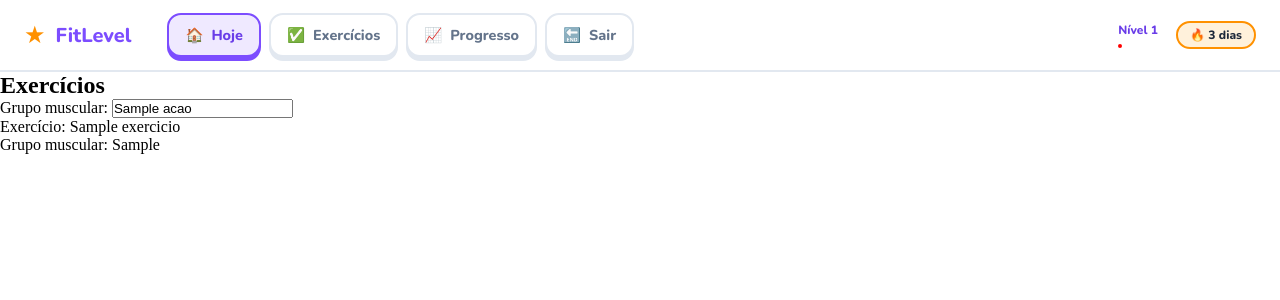
After one commit to fahgundiz/projeto_pi, a Flask app: template templates/exercicios.html in a window 1280 px wide. The commit adds this page. Shown: the top 300 px of the page. Run offline with Flask 3, Linux system fonts and the light colour scheme; the template is opened without the code that fills it: most values are stand-ins (such as "Sample title", 1, 10 or a date in 2020); parts of the project's set-up code (start-up, migrations or seed data) failed here and were passed over.

Commit message:
feat: adiciona template para o crud dos exercícios

```diff
--- a/app.py
+++ b/app.py
@@ -2,6 +2,7 @@ from flask import Flask
 
 from controllers.html_base_controller import HTMLBaseController
 from controllers.login_controller import LoginController
+from controllers.usuario_controller import UsuarioController
 from database.connection import Banco
 from database.tables import Tabelas
 
@@ -40,6 +41,7 @@ tabelas.criar_tabelas()
 #Registra as rotas
 HTMLBaseController(app)
 LoginController(app)
+UsuarioController(app)
 
 if __name__ == "__main__":
     app.run(debug=True)
--- a/templates/base.html
+++ b/templates/base.html
@@ -24,7 +24,7 @@
         <span>🏠</span> Hoje
       </button>
 
-      <a href="#" class="nav-btn" data-view="habitos">
+      <a href="{{url_for('exercicios')}}" class="nav-btn" data-view="habitos">
         <span>✅</span> Exercícios
       </a>
 
--- /dev/null
+++ b/templates/exercicios.html
@@ -0,0 +1,30 @@
+{% extends "base.html" %}
+{% block styles %}
+
+{% endblock %}
+
+{% block content %}
+<section class="content">
+    <h1>Exercícios</h1>
+    <form action="{{url_for('exercicios')}}">
+        <div class="filtro-grupo">
+
+            <label for="acao">Grupo muscular:</label>
+
+            <input type="text" id="acao" name="acao" value="{{ acao or '' }}" placeholder="Ex.: Peito">
+
+        </div>
+    </form>
+
+    <div class="exercicios-container">
+        {% for exercicio in exercicios %}
+            <div class="exercicio">
+                <p>Exercício: {{ exercicio["nome"] }} </p>
+                <p>Grupo muscular: {{ exercicio["grupo_muscular"] }} </p>
+            </div>
+        {% endfor %}
+    </div>
+
+</section>
+
+{% endblock %}
```
Also changed, not shown: controllers/usuario_controller.py (added, +29 -0 lines), static/css/exercicios.css (added).
